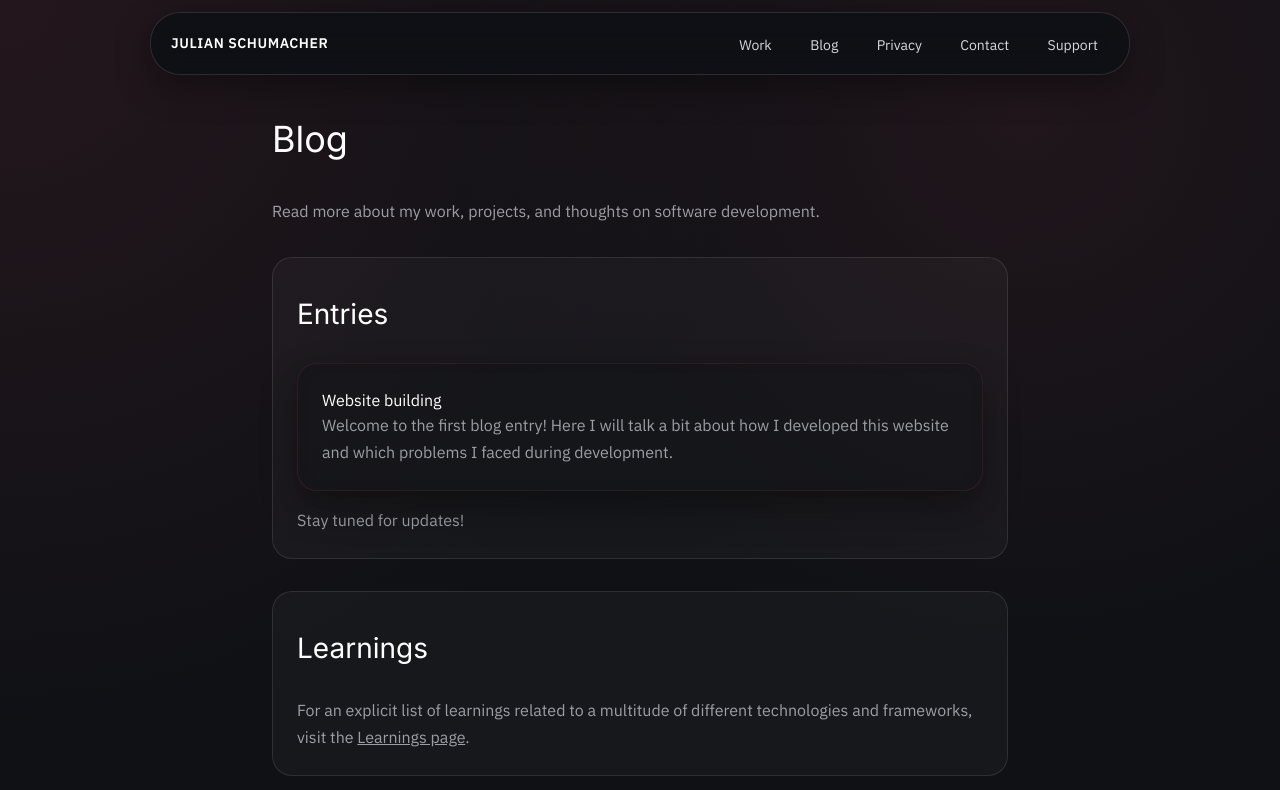
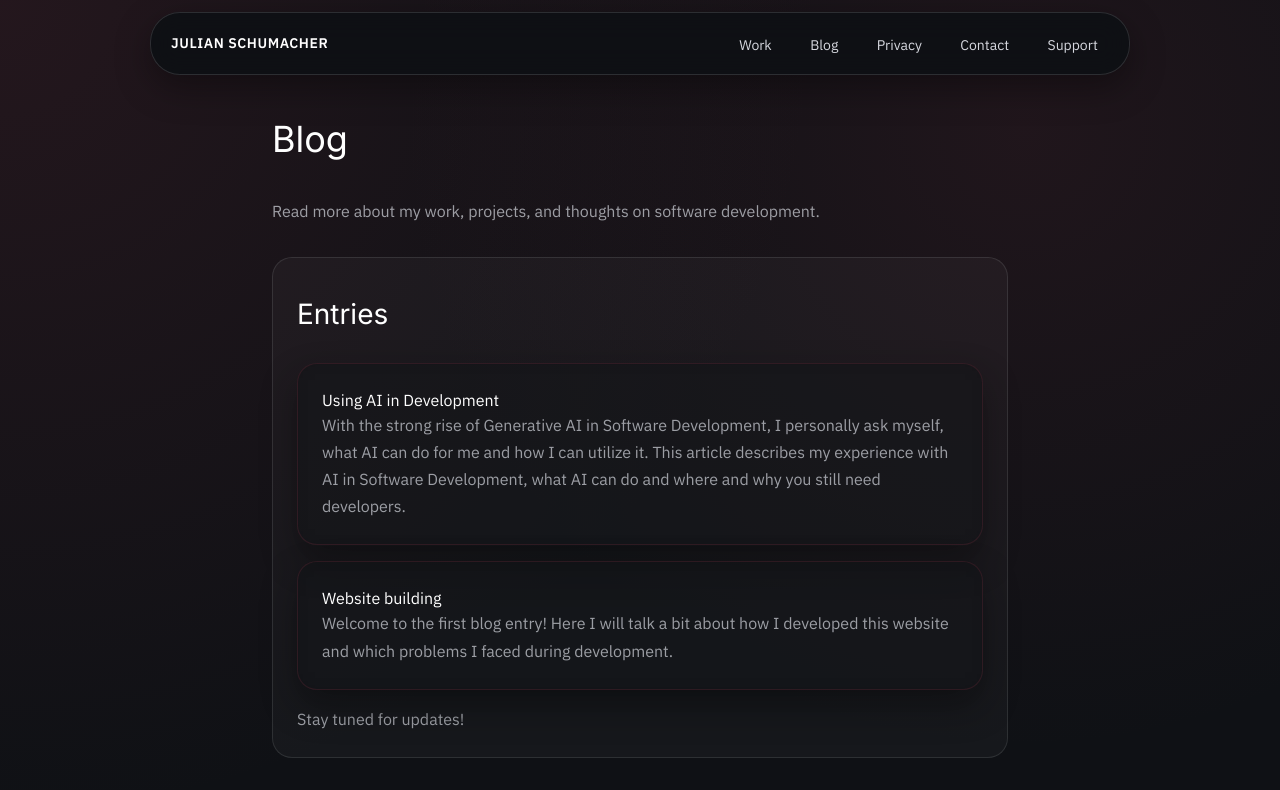
Before and after one commit to Julessh05/Website, a Next.js app in the folder website/: page /blog in a window 1280 px wide. Shown: the top 790 px of the page. Built offline with nearby package versions, Linux system fonts and the light colour scheme.

Commit message:
Update Website to version 3.0

```diff
--- /dev/null
+++ b/website/public/blog/using_ai_in_development.md
@@ -0,0 +1,8 @@
+# Using AI in Development
+
+With the strong rise of Generative AI in Software Development, I personally ask myself, what AI can do for me and how I can utilize it.
+This article describes my experience with AI in Software Development, what AI can do and where and why you still need developers.
+
+## Strengths
+
+Generative AI - especially Code Agents - can quickly build UI systems, backend structures or make changes to existing codebases.
--- a/website/src/app/header.tsx
+++ b/website/src/app/header.tsx
@@ -6,6 +6,10 @@ import styles from "./header.module.scss";
 
 export default function Header() {
   const [isOpen, setIsOpen] = useState(false);
+
+  const handleLinkClick = () => {
+    setIsOpen(false);
+  };
 
   return (
     <nav className={styles.nav}>
@@ -29,19 +33,19 @@ export default function Header() {
           className={`${styles.navList} ${isOpen ? styles.navOpen : ""}`}
         >
           <li>
-            <Link href="/work/">Work</Link>
+            <Link href="/work/" onClick={handleLinkClick}>Work</Link>
           </li>
           <li>
-            <Link href="/blog">Blog</Link>
+            <Link href="/blog" onClick={handleLinkClick}>Blog</Link>
           </li>
           <li>
-            <Link href="/legal/privacy/">Privacy</Link>
+            <Link href="/legal/privacy/" onClick={handleLinkClick}>Privacy</Link>
           </li>
           <li>
-            <Link href="/contact/">Contact</Link>
+            <Link href="/contact/" onClick={handleLinkClick}>Contact</Link>
           </li>
           <li>
-            <Link href="/support/">Support</Link>
+            <Link href="/support/" onClick={handleLinkClick}>Support</Link>
           </li>
         </ul>
       </div>
--- a/website/src/app/legal/privacy/page.tsx
+++ b/website/src/app/legal/privacy/page.tsx
@@ -51,10 +51,10 @@ export default function Privacy() {
                 </p>
                 <ul>
                     <li>
-                        <Link href="https://vercel.com/legal/privacy-policy" target="_blank">Hoster</Link>
+                        <Link href="https://vercel.com/legal/privacy-policy" target="_blank">Vercel Privacy Policy</Link>
                     </li>
                     <li>
-                        <Link href="https://www.ionos.de/terms-gtc/datenschutzerklaerung/" target="_blank">Provider</Link>
+                        <Link href="https://www.strato.de/datenschutz/" target="_blank">Strato Privacy Policy</Link>
                     </li>
                 </ul>
             </Stack>
--- a/website/src/app/page.module.scss
+++ b/website/src/app/page.module.scss
@@ -101,6 +101,7 @@
         transform: translateY(-2px);
         background: rgba(var(--accent-color-rgb), 1);
         box-shadow: 0 18px 35px rgba(var(--accent-color-rgb), 0.45);
+        color: var(--text-color)
     }
 }
 
--- a/website/src/app/page.tsx
+++ b/website/src/app/page.tsx
@@ -34,12 +34,12 @@ export default function Home() {
         </div>
         <div className={styles.heroMeta}>
           <div>
+            <h3>Privacy by default</h3>
+            <p>Minimal data collection, transparent communication, zero tracking.</p>
+          </div>
+          <div>
             <h3>Based in Stuttgart</h3>
             <p>Studying at DHBW with a focus on applied security engineering.</p>
-          </div>
-          <div>
-            <h3>Privacy by default</h3>
-            <p>Minimal data collection, transparent communication, zero tracking.</p>
           </div>
         </div>
       </section>
--- a/website/src/components/linkContainer.tsx
+++ b/website/src/components/linkContainer.tsx
@@ -3,8 +3,8 @@ import styles from "./linkContainer.module.scss"
 
 export default function LinkContainer({ name, description, href }: { name: string, description: string, href: string }) {
     return (
-        <div key={name} className={styles.linkContainer}>
-            <Link href={href} className={styles.link}>
+        <Link key={name} href={href} className={`${styles.linkContainer} ${styles.link}`}>
+            <div className={styles.link}>
                 <h4
                     className={styles.linkContent}
                 >
@@ -15,7 +15,7 @@ export default function LinkContainer({ name, description, href }: { name: strin
                 >
                     {description}
                 </p>
-            </Link>
-        </div>
+            </div>
+        </Link>
     );
 }
```
